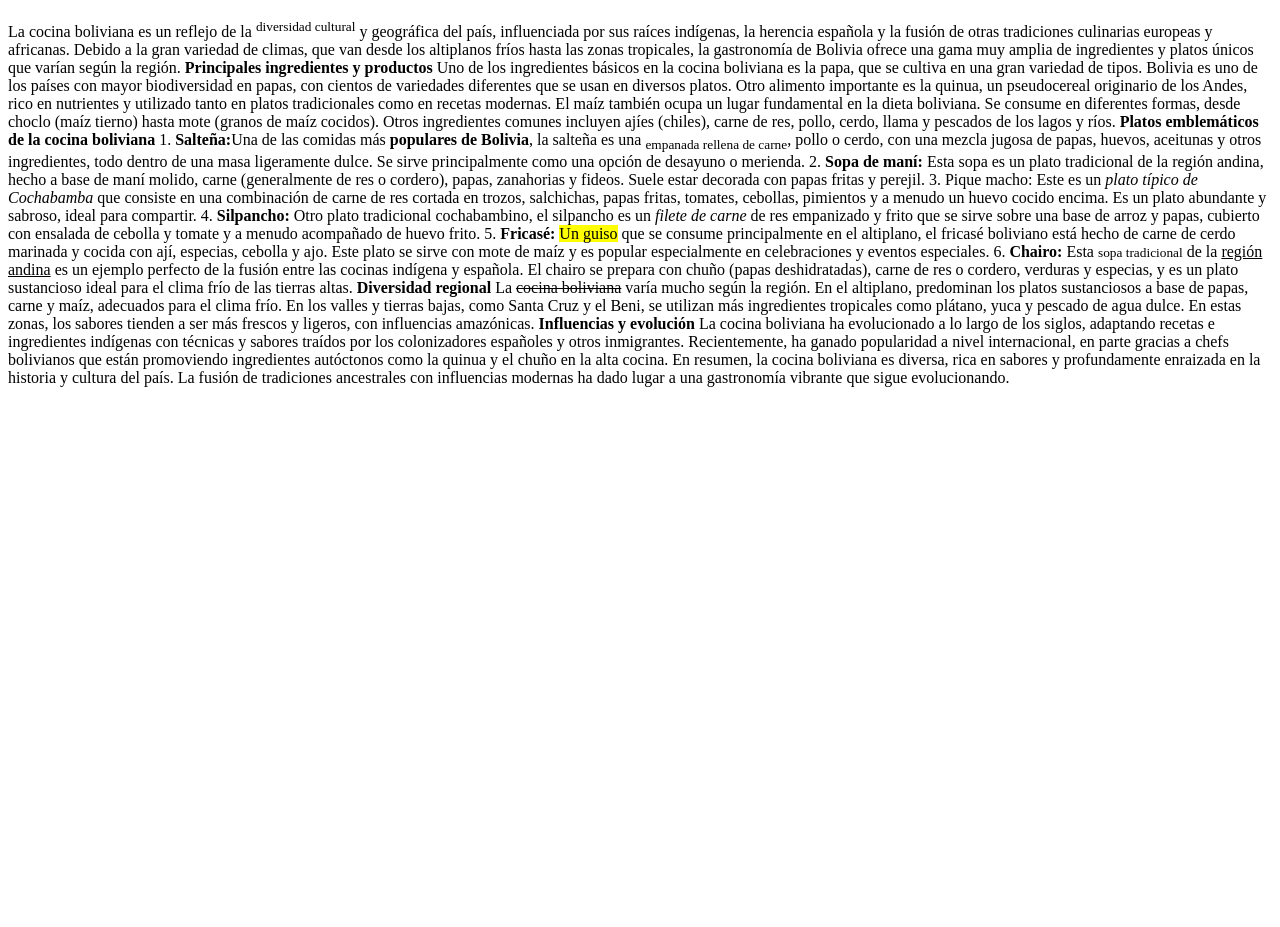
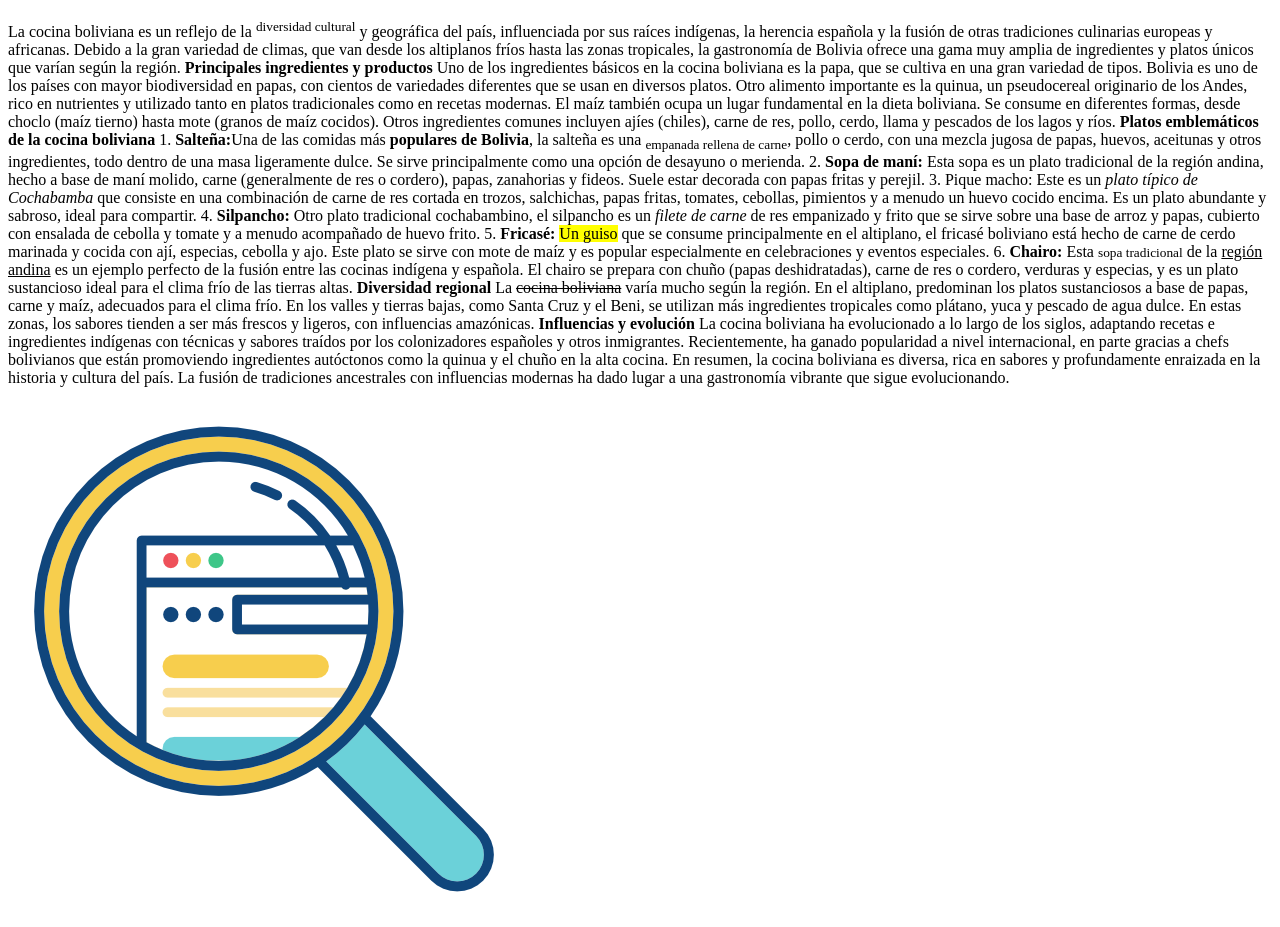
Before and after one commit to elmatapous300/MiRepoLeonardo, a plain HTML site: page index.html in a window 1280 px wide. Shown: the part 61-988 px from the top of the page. Before the commit the page ends 800 px from the top, so only its background shows below. Drawn offline with Linux system fonts and the light colour scheme.

Commit message:
trabajo2

```diff
--- a/index.html
+++ b/index.html
@@ -35,6 +35,6 @@
         La cocina boliviana ha evolucionado a lo largo de los siglos, adaptando recetas e ingredientes indígenas con técnicas y sabores traídos por los colonizadores españoles y otros inmigrantes. Recientemente, ha ganado popularidad a nivel internacional, en parte gracias a chefs bolivianos que están promoviendo ingredientes autóctonos como la quinua y el chuño en la alta cocina.
 
         En resumen, la cocina boliviana es diversa, rica en sabores y profundamente enraizada en la historia y cultura del país. La fusión de tradiciones ancestrales con influencias modernas ha dado lugar a una gastronomía vibrante que sigue evolucionando.</p>
-
+    <img src="imagenes/seo.png" alt="Lupa">
 </body>
 </html>
```
